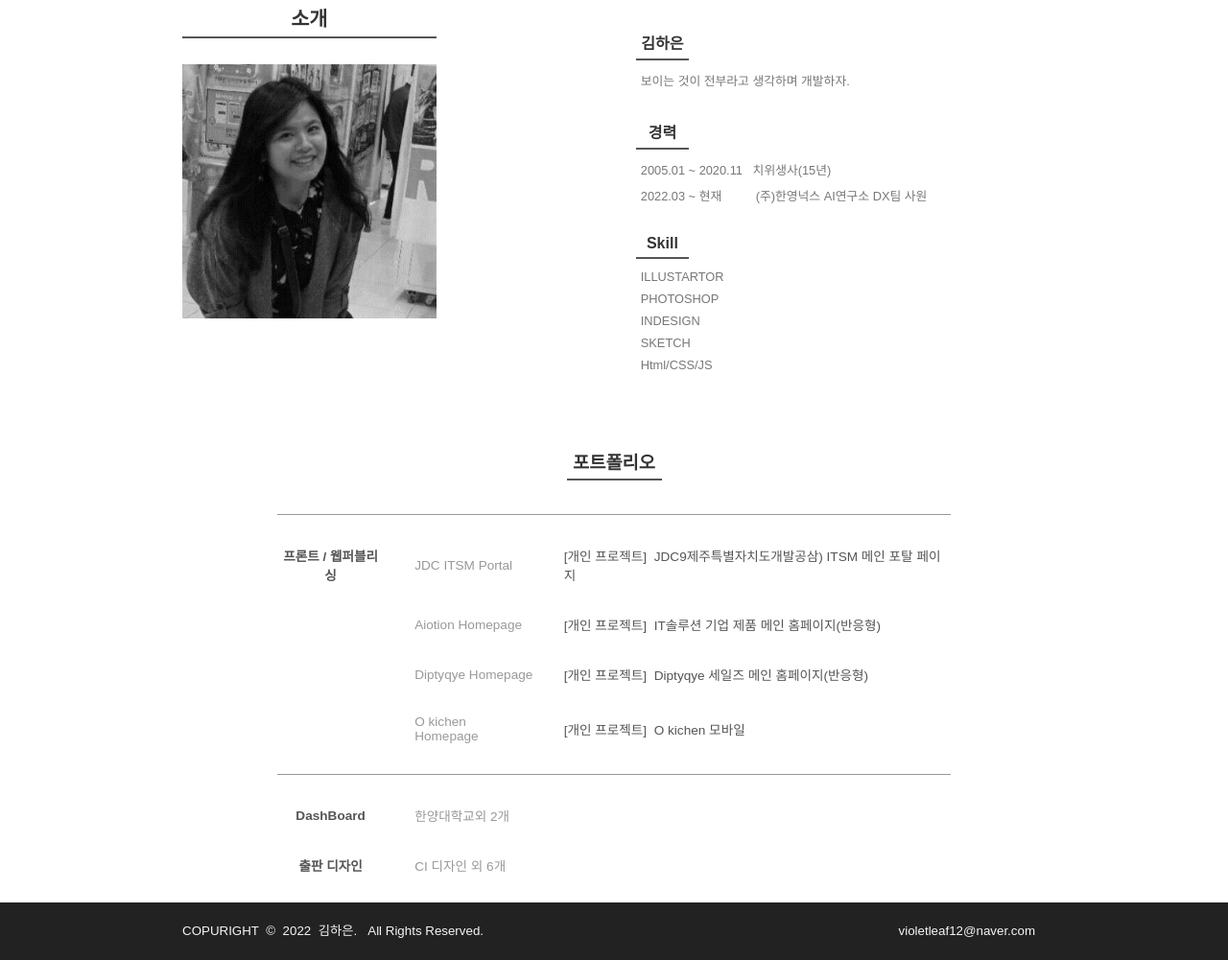
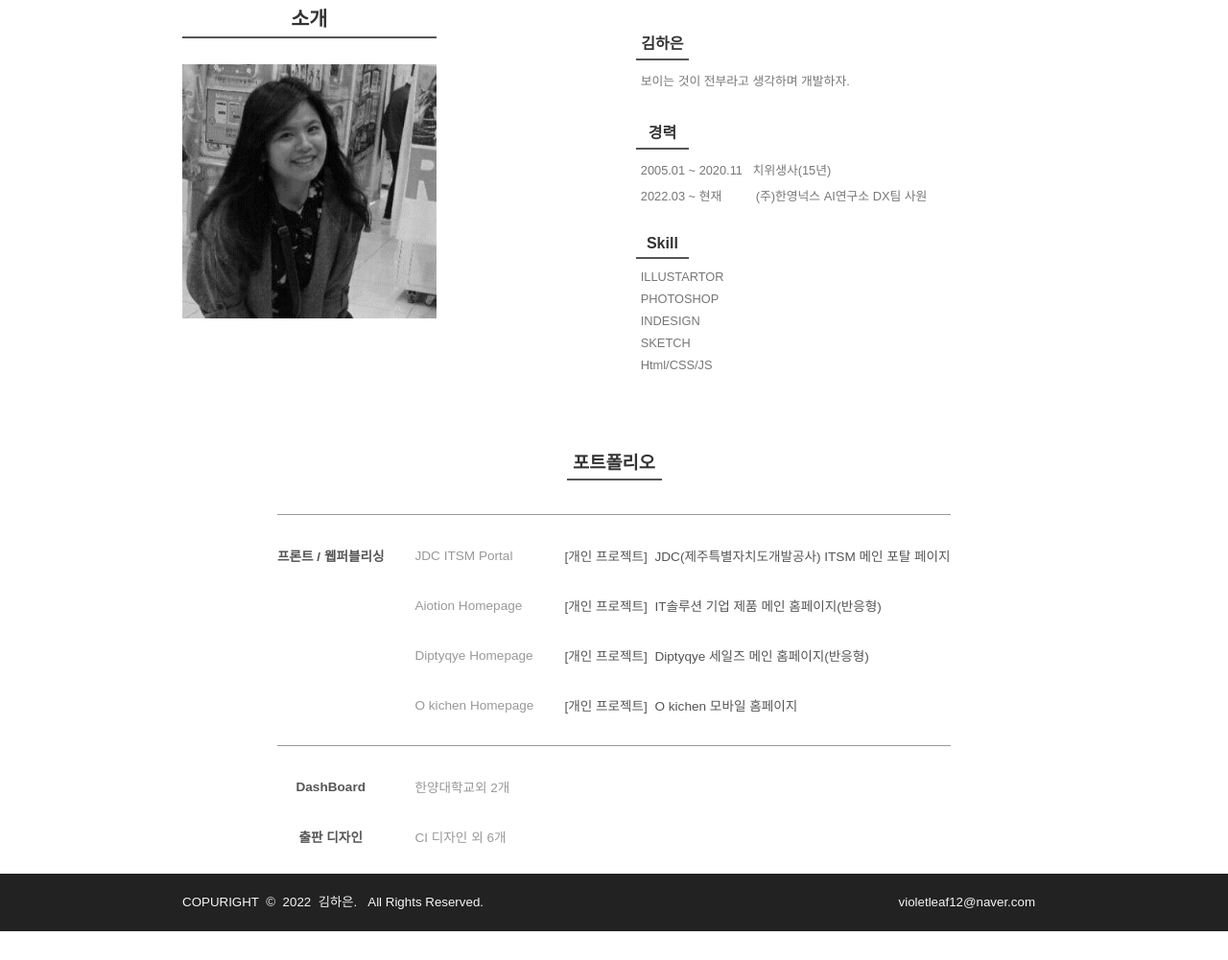
Before and after one commit to violetleaf44/portfolio, a plain HTML site: page index.html in a window 1280 px wide. Shown: the part 178-1179 px from the top of the page at 96% size. After the commit the page ends 1149 px from the top, so only its background shows below. Drawn offline with Linux system fonts and the light colour scheme; a web font is replaced by a local one.

Commit message:
Add files via upload

```diff
--- a/index.html
+++ b/index.html
@@ -52,7 +52,7 @@
             <tr class="border">
                 <th class="t_padding1">프론트 / 웹퍼블리싱</th>
                 <td class="t_padding2"><a href="jdc/jdc_main.html" target='_blank'>JDC ITSM Portal</a></td>
-                <td class="t_padding2">[개인 프로젝트]&nbsp; JDC9제주특별자치도개발공삼) ITSM 메인 포탈 페이지</td>
+                <td class="t_padding2">[개인 프로젝트]&nbsp; JDC(제주특별자치도개발공사) ITSM 메인 포탈 페이지</td>
             </tr>
             <tr>
                 <td></td>
@@ -66,8 +66,8 @@
             </tr>
             <tr>
                 <td class="t_padding3" ></td>
-                <td class="t_padding3"><a href="mobile_khe/okitchen_main.html" target='_blank'>O kichen Homepage</a></td>
-                <td class="t_padding3">[개인 프로젝트]&nbsp; O kichen 모바일</td>
+                <td class="t_padding3"><a href="mobile_khe/okitchen_main.html" onClick="window.open(this.href, '', 'width=500, height=800'); return false;">O kichen Homepage</a></td>
+                <td class="t_padding3">[개인 프로젝트]&nbsp; O kichen 모바일 홈페이지</td>
             </tr>
             <tr class="border">
                 <th class="t_padding1">DashBoard</th>
```
